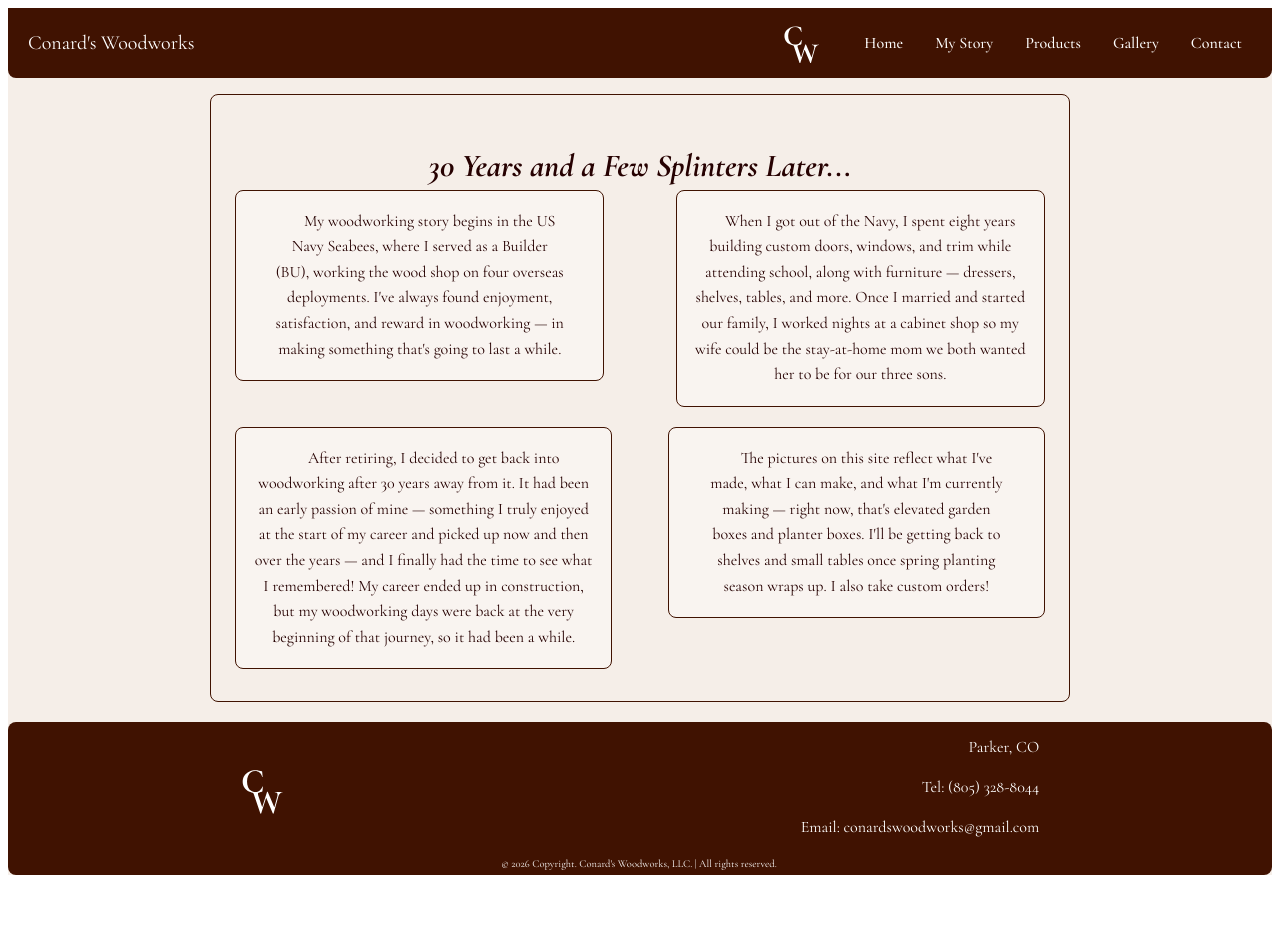
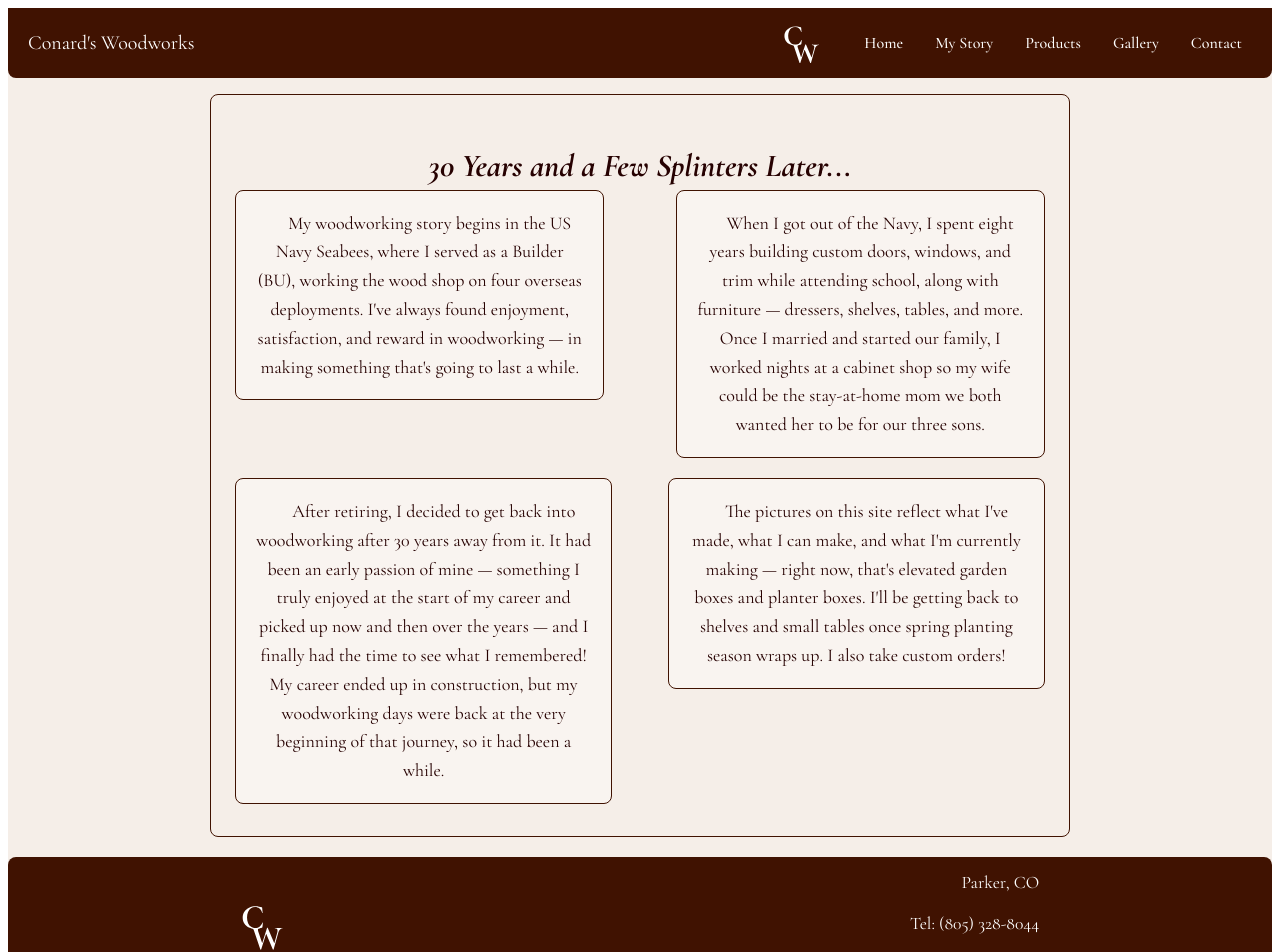
Before and after one commit to bconard36/conards-woodworks, a React (Vite) app: page /about in a window 1280 px wide. Shown: the top 952 px of the page. Before the commit the page ends 883 px from the top, so only its background shows below. Built offline with nearby package versions, Linux system fonts and the light colour scheme; no server answers.

Commit message:
Reformatted text by increasing font sizes and adding a spacer  (footer specific) in footer and about components

```diff
--- a/src/components/Footer.jsx
+++ b/src/components/Footer.jsx
@@ -22,7 +22,7 @@
                         <p>Tel: (805) 328-8044</p>
                         <p>Email: conardswoodworks@gmail.com</p>
                         <div className="copyright">
-                            <p>&copy; {new Date().getFullYear()} Copyright. Conard's Woodworks, LLC. | All rights reserved.</p>
+                            <p>&copy; {new Date().getFullYear()} Copyright. | Conard's Woodworks, LLC. | All rights reserved.</p>
                         </div>
                     </div>
                 </div>
--- a/src/styles/About.css
+++ b/src/styles/About.css
@@ -36,6 +36,7 @@
   margin: 0 auto;
   line-height: 1.6;
   text-wrap: balance;
+  font-size: 1.125rem;
 }
 
 .about-paragraph.is-visible {
--- a/src/styles/Footer.css
+++ b/src/styles/Footer.css
@@ -40,6 +40,7 @@
   margin-top: 5px;
   margin-bottom: 5px;
   padding-top: 10px;
+  font-size: 1.1rem;
 }
 
 .copyright {
```
